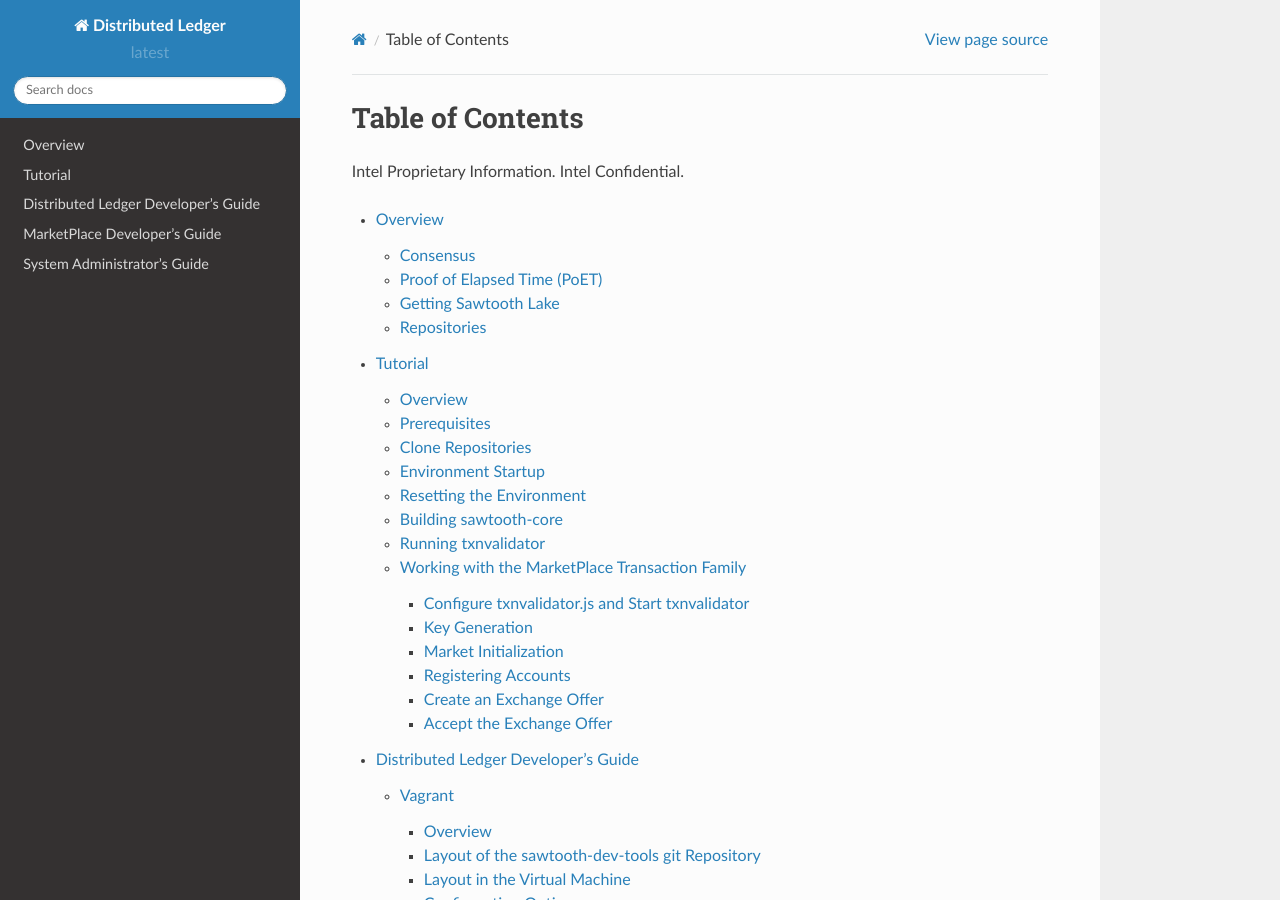
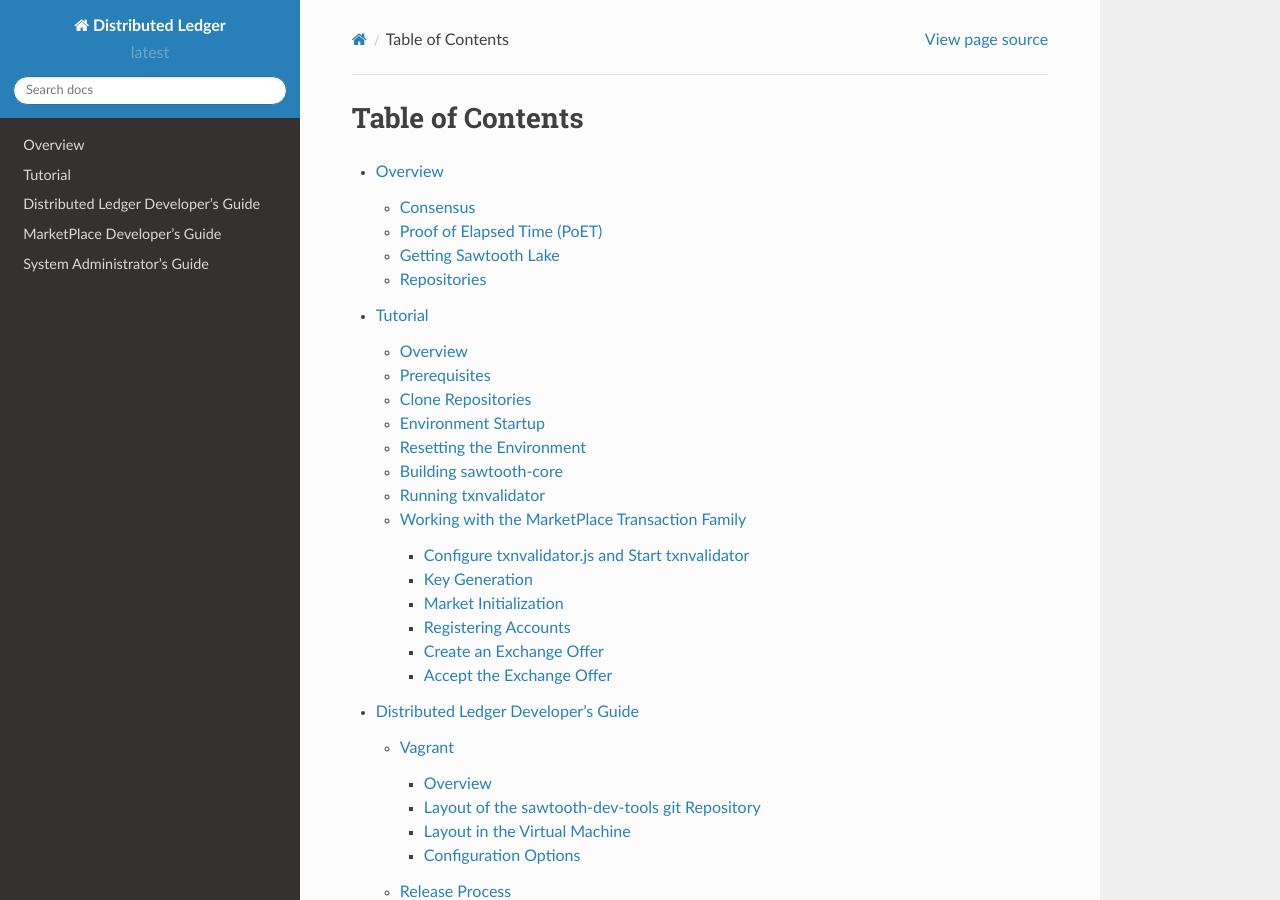
Before and after one commit to hyperledger-archives/sawtooth-core, a Sphinx documentation site: the page built from source/contents.rst, in a window 1280 px wide and 900 px high. Built offline with Sphinx 7.4.7 and the Read the Docs theme 2.0.0, drawn with Linux system fonts in a browser that asks for light colours; pages that are not in the unit, such as notebooks, are missing from menus.

Commit message:
Remove confidential notice from contents

```diff
--- a/source/contents.rst
+++ b/source/contents.rst
@@ -1,8 +1,6 @@
 
 Table of Contents
 =================
-
-Intel Proprietary Information.  Intel Confidential.
 
 .. toctree::
 
```
